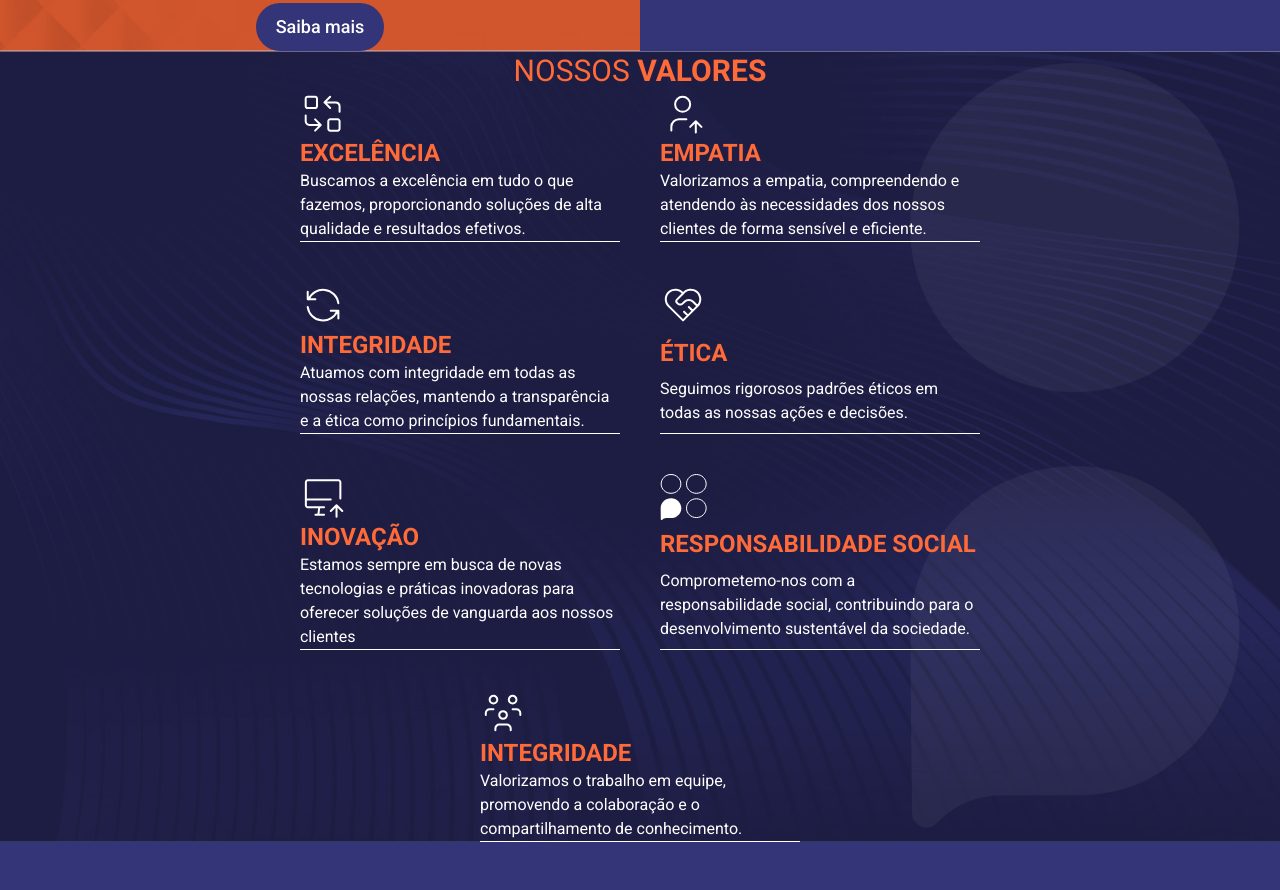
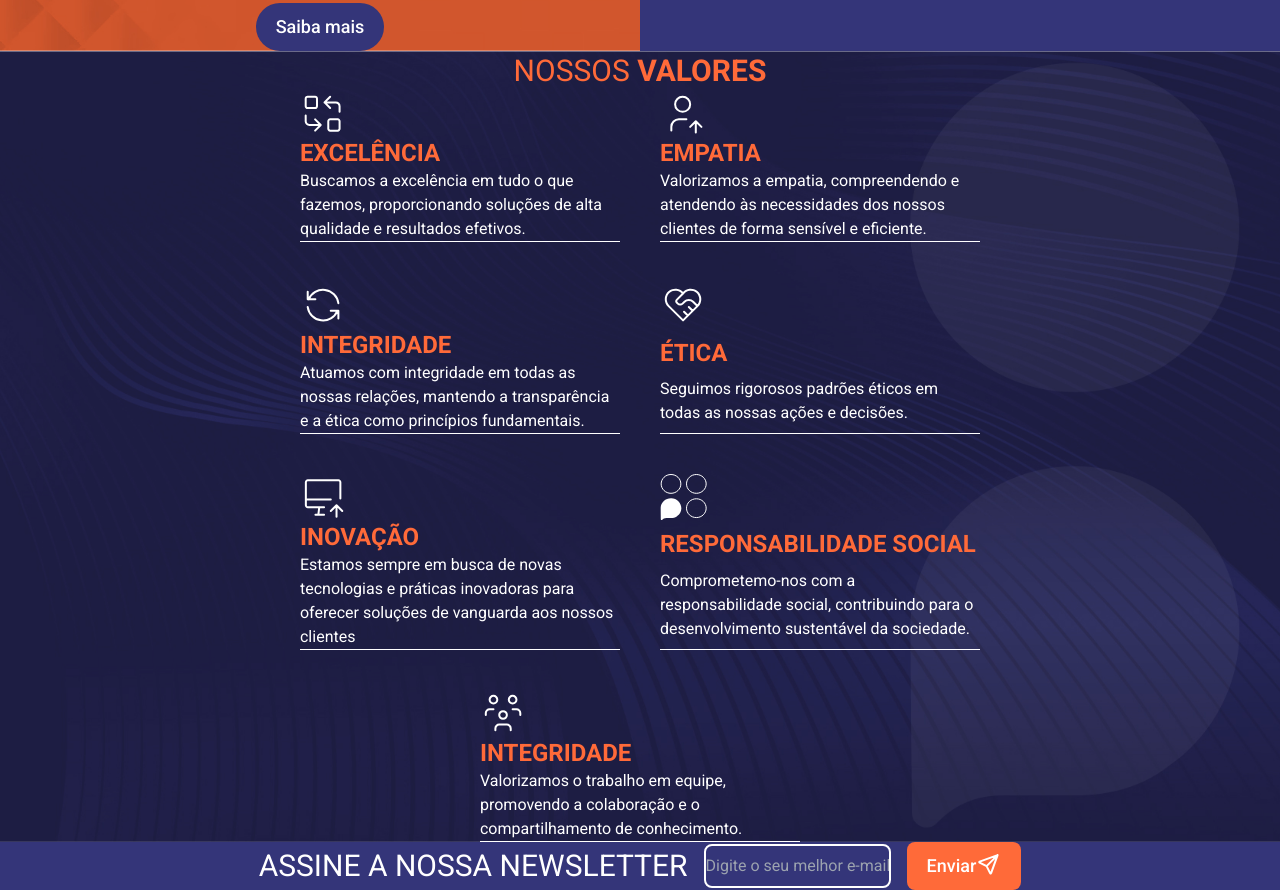
Before and after one commit to cbravos5/infoco-rh, a website: page src/index.html in a window 1280 px wide. Shown: the part 2262-3152 px from the top of the page. Before the commit the page ends 3104 px from the top, so only its background shows below. Drawn offline with nearby package versions, Linux system fonts and the light colour scheme.

Commit message:
add newsletter section

```diff
--- a/src/index.html
+++ b/src/index.html
@@ -519,6 +519,30 @@
 
     </div>
   </section>
+
+  <section class="w-full flex justify-center items-center py-8 px-2 gap-4 flex-col md:flex-row">
+    <h1 class="text-white text-2xl text-center md:text-3xl
+                xl:text-3xl md:leading-10">
+      ASSINE A NOSSA NEWSLETTER
+    </h1>
+    <form class="flex items-center gap-4 flex-col md:flex-row">
+      <input
+        class="w-72 border-2 border-white bg-transparent rounded-lg h-fit px-4 py-2 text-white"
+        placeholder="Digite o seu melhor e-mail"
+      />
+      <button type="submit" class="flex w-fit text-white bg-orange-main hover:bg-orange-main/90
+            focus:outline-none focus:ring-4 focus:bg-orange-main/90
+            font-medium rounded-lg text-lg px-5 py-2.5
+            text-center">
+        Enviar
+        <svg width="25" height="25" viewBox="0 0 25 25" fill="none" xmlns="http://www.w3.org/2000/svg">
+          <path
+            d="M10.6011 14.1055L21.6011 3.10547M10.6011 14.1055L14.1011 21.1055C14.145 21.2012 14.2155 21.2823 14.3041 21.3392C14.3927 21.3961 14.4958 21.4263 14.6011 21.4263C14.7065 21.4263 14.8096 21.3961 14.8982 21.3392C14.9868 21.2823 15.0573 21.2012 15.1011 21.1055L21.6011 3.10547M10.6011 14.1055L3.60114 10.6055C3.5054 10.5616 3.42427 10.4912 3.36739 10.4025C3.31051 10.3139 3.28027 10.2108 3.28027 10.1055C3.28027 10.0002 3.31051 9.89705 3.36739 9.80842C3.42427 9.71978 3.5054 9.64934 3.60114 9.60547L21.6011 3.10547"
+            stroke="white" stroke-width="2" stroke-linecap="round" stroke-linejoin="round" />
+        </svg>
+      </button>
+    </form>
+  </section>
 </body>
 
 </html>
```
